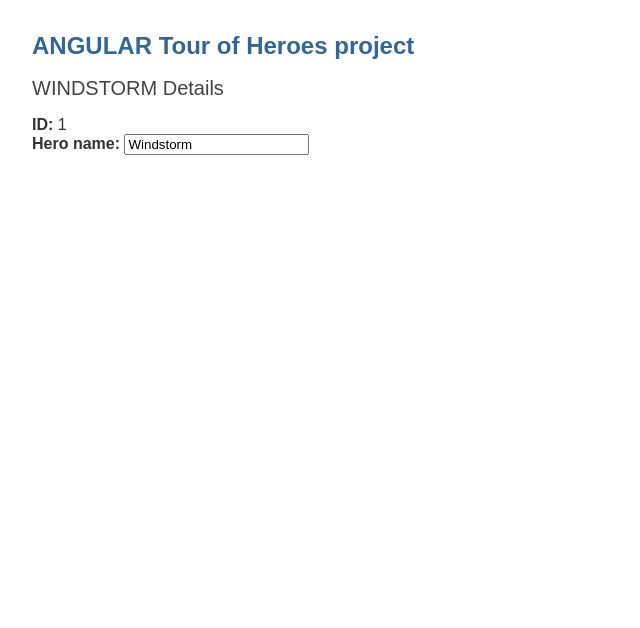
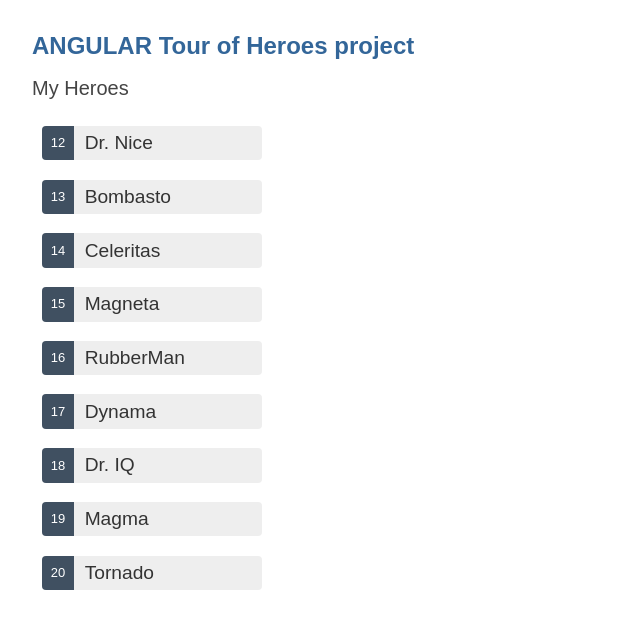
Before and after one commit to nkunic/angular-project-tour-of-heroes, an Angular app: page / in a window 1280 px wide. Shown: the top 628 px of the page, without its empty margins (0-640 px from the left). Built offline with nearby package versions, Linux system fonts and the light colour scheme.

Commit message:
2) Display a selection list

```diff
--- a/src/app/components/heroes/heroes.component.html
+++ b/src/app/components/heroes/heroes.component.html
@@ -1,6 +1,26 @@
-<h2>{{ hero.name | uppercase }} Details</h2>
+<!--
+  <h2>{{ hero.name | uppercase }} Details</h2>
 <div><strong>ID:</strong> {{ hero.id }}</div>
+<div><strong>Hero name:</strong> {{ hero.name }}</div>
 <div>
   <label for="name"><strong>Hero name: </strong></label>
   <input id="name" [(ngModel)]="hero.name" placeholder="Hero name">
 </div>
+-->
+<h2>My Heroes</h2>
+<ul class="heroes">
+  <li *ngFor="let hero of heroes">
+    <button [class.selected]="hero === selectedHero" type="button" (click)="onSelect(hero)">
+      <span class="badge">{{ hero.id }}</span>
+      <span class="name">{{ hero.name }}</span>
+    </button>
+  </li>
+</ul>
+<div *ngIf="selectedHero">
+  <h2>{{selectedHero.name | uppercase}} Details</h2>
+  <div><strong>ID:</strong> {{selectedHero.id}}</div>
+  <div>
+    <label for="hero-name"><strong>Hero name: </strong></label>
+    <input id="hero-name" [(ngModel)]="selectedHero.name" placeholder="name">
+  </div>
+</div>
--- a/src/app/components/heroes/heroes.component.scss
+++ b/src/app/components/heroes/heroes.component.scss
@@ -0,0 +1,72 @@
+/* HeroesComponent's private CSS styles */
+.heroes {
+  margin: 0 0 2em 0;
+  list-style-type: none;
+  padding: 0;
+  width: 15em;
+}
+
+.heroes li {
+  display: flex;
+}
+
+.heroes button {
+  flex: 1;
+  cursor: pointer;
+  position: relative;
+  left: 0;
+  background-color: #eee;
+  margin: 0.5em;
+  padding: 0;
+  border-radius: 4px;
+  display: flex;
+  align-items: stretch;
+  height: 1.8em;
+}
+
+.heroes button:hover {
+  color: #2c3a41;
+  background-color: #e6e6e6;
+  left: 0.1em;
+}
+
+.heroes button:active {
+  background-color: #525252;
+  color: #fafafa;
+}
+
+.heroes button.selected {
+  background-color: black;
+  color: white;
+}
+
+.heroes button.selected:hover {
+  background-color: #505050;
+  color: white;
+}
+
+.heroes button.selected:active {
+  background-color: black;
+  color: white;
+}
+
+.heroes .badge {
+  display: inline-block;
+  font-size: small;
+  color: white;
+  padding: 0.8em 0.7em 0 0.7em;
+  background-color: #405061;
+  line-height: 1em;
+  margin-right: 0.8em;
+  border-radius: 4px 0 0 4px;
+}
+
+.heroes .name {
+  align-self: center;
+}
+
+/*
+Copyright Google LLC. All Rights Reserved.
+Use of this source code is governed by an MIT-style license that
+can be found in the LICENSE file at https://angular.io/license
+*/
--- a/src/app/components/heroes/heroes.component.ts
+++ b/src/app/components/heroes/heroes.component.ts
@@ -1,17 +1,24 @@
 import { Component } from '@angular/core';
 import { Hero } from '../../model/hero';
-
+import { HEROES } from '../../model/heroes-mock';
 @Component({
   selector: 'app-heroes',
   templateUrl: './heroes.component.html',
-  styleUrls: ['./heroes.component.scss']
+  styleUrls: ['./heroes.component.scss'],
 })
+export class HeroesComponent {
+  // hero = 'Windstorm';
+  //hero: Hero = {
+  //id: 1,
+  //name: 'Windstorm'
+  //};
 
-export class HeroesComponent {
+  heroes = HEROES;
 
-  hero: Hero = {
-    id: 1,
-    name: 'Windstorm'
-  };
+  selectedHero?: Hero;
+
+  onSelect(hero: Hero): void {
+    this.selectedHero = hero;
+  }
 
 }
--- /dev/null
+++ b/src/app/model/heroes-mock.ts
@@ -0,0 +1,13 @@
+import { Hero } from './hero';
+
+export const HEROES: Hero[] = [
+  { id: 12, name: 'Dr. Nice' },
+  { id: 13, name: 'Bombasto' },
+  { id: 14, name: 'Celeritas' },
+  { id: 15, name: 'Magneta' },
+  { id: 16, name: 'RubberMan' },
+  { id: 17, name: 'Dynama' },
+  { id: 18, name: 'Dr. IQ' },
+  { id: 19, name: 'Magma' },
+  { id: 20, name: 'Tornado' }
+];
```
